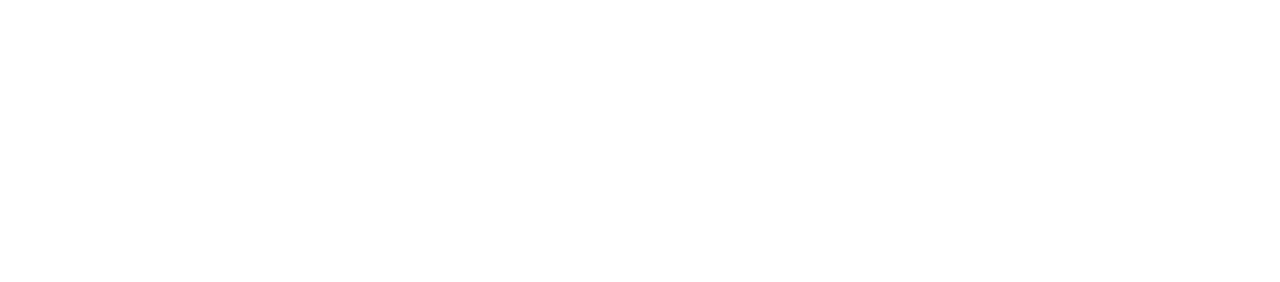
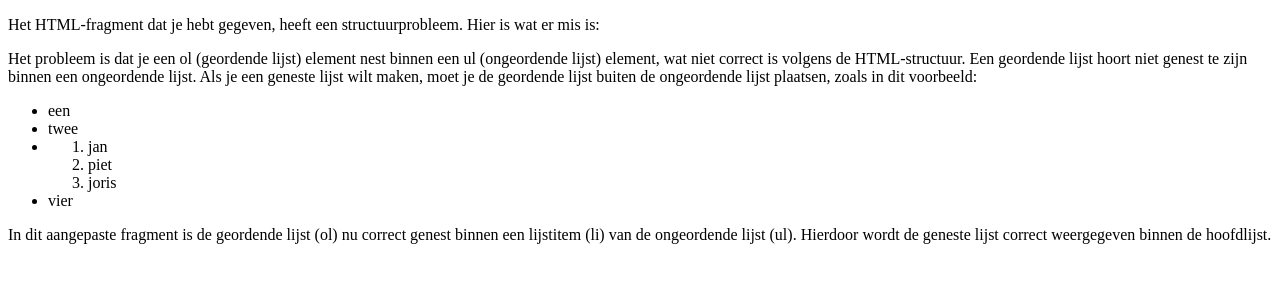
Before and after one commit to ArneVergote/webdevelepment, a plain HTML site: page labo_2/opdracht_10.html in a window 1280 px wide. Drawn offline with Linux system fonts and the light colour scheme.

Commit message:
Update opdracht_10.html

```diff
--- a/labo_2/opdracht_10.html
+++ b/labo_2/opdracht_10.html
@@ -5,6 +5,22 @@
     <title>Title</title>
 </head>
 <body>
-
+<p>Het HTML-fragment dat je hebt gegeven, heeft een structuurprobleem. Hier is wat er mis is:</p>
+<p>Het probleem is dat je een ol (geordende lijst) element nest binnen een ul (ongeordende lijst) element, wat niet correct is volgens de HTML-structuur. Een geordende lijst hoort niet genest te zijn binnen een ongeordende lijst.
+    Als je een geneste lijst wilt maken, moet je de geordende lijst buiten de ongeordende lijst plaatsen, zoals in dit voorbeeld:</p>
+<p><ul>
+    <li>een</li>
+    <li>twee</li>
+    <li>
+        <ol>
+            <li>jan</li>
+            <li>piet</li>
+            <li>joris</li>
+        </ol>
+    </li>
+    <li>vier</li>
+</ul>
+</p>
+<p>In dit aangepaste fragment is de geordende lijst (ol) nu correct genest binnen een lijstitem (li) van de ongeordende lijst (ul). Hierdoor wordt de geneste lijst correct weergegeven binnen de hoofdlijst.</p>
 </body>
 </html>
```
